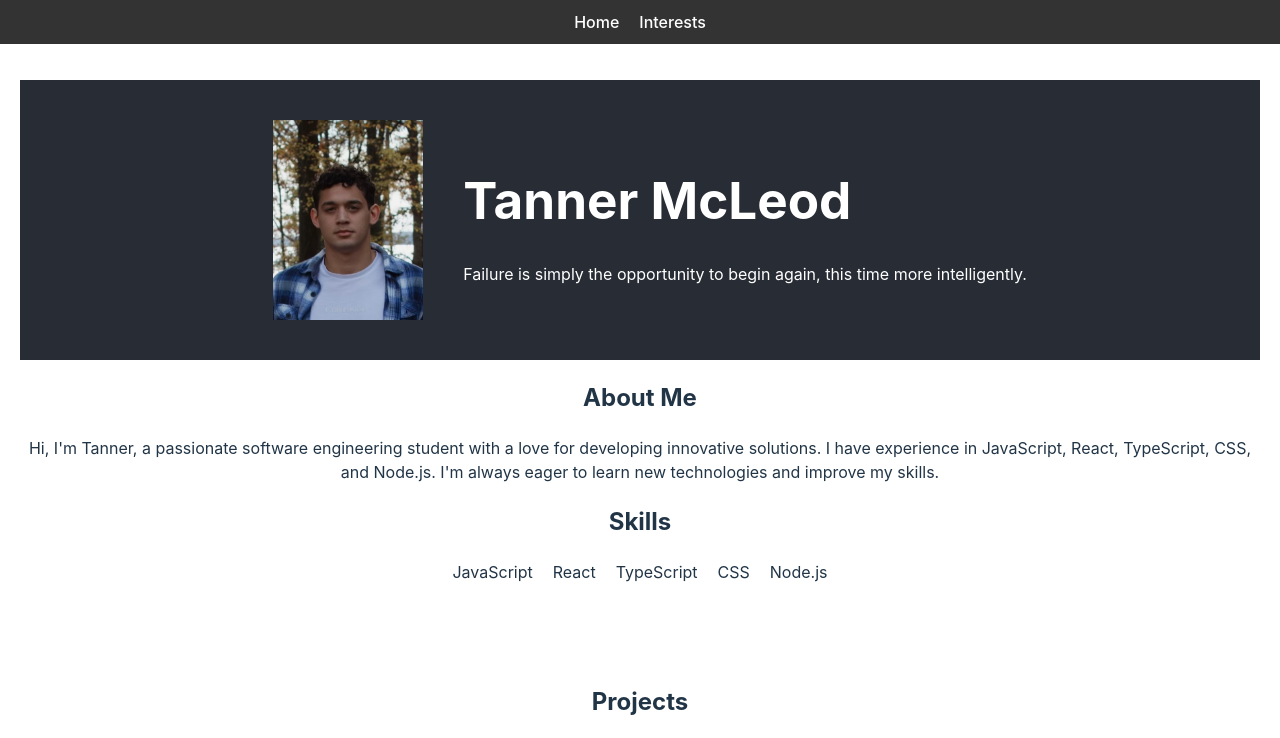
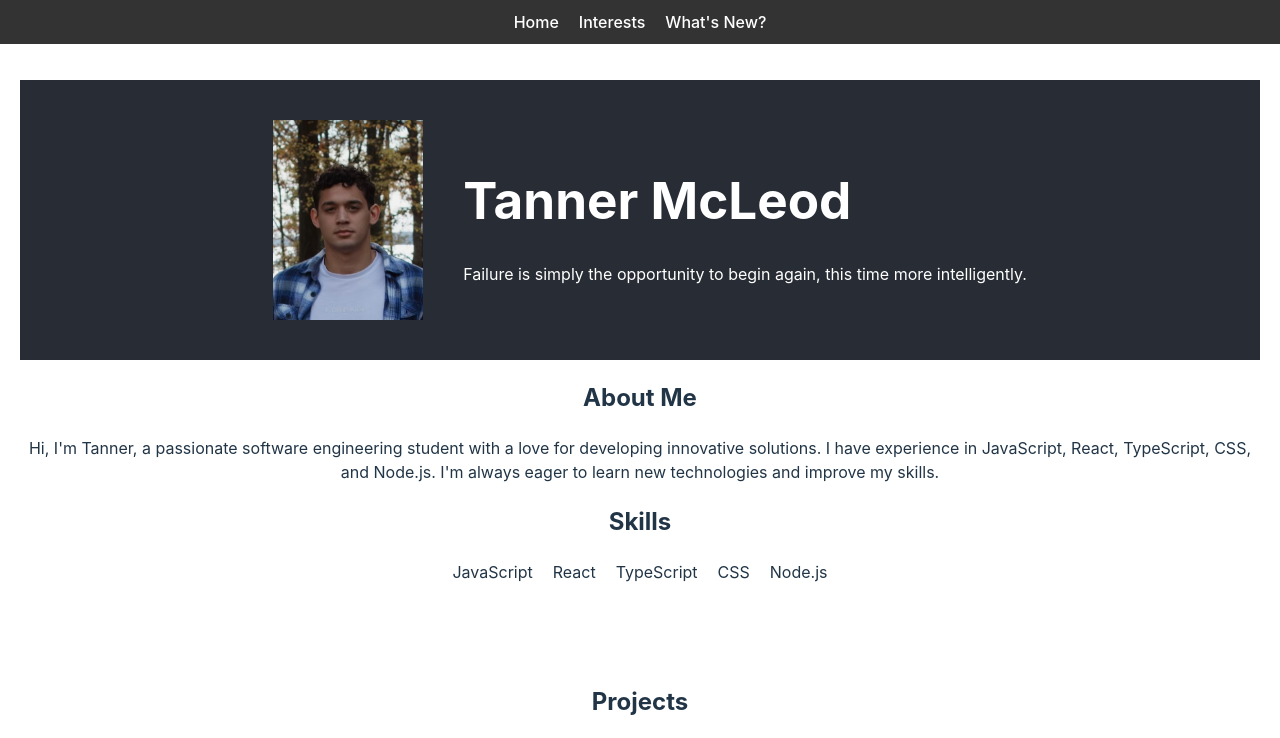
Before and after one commit to T-McLeod/Portfolio, a React (Vite) app in the folder portfolio-app/: page / in a window 1280 px wide. Shown: the top 738 px of the page. Built offline with nearby package versions, Linux system fonts and the light colour scheme.

Commit message:
Added whats new to navbar

```diff
--- a/portfolio-app/src/components/Navbar.tsx
+++ b/portfolio-app/src/components/Navbar.tsx
@@ -8,6 +8,7 @@ const Navbar: React.FC = () => {
       <ul>
         <li><Link to="/">Home</Link></li>
         <li><Link to="/interests">Interests</Link></li>
+        <li><Link to="/whats-new">What's New?</Link></li>
       </ul>
     </nav>
   );
```
